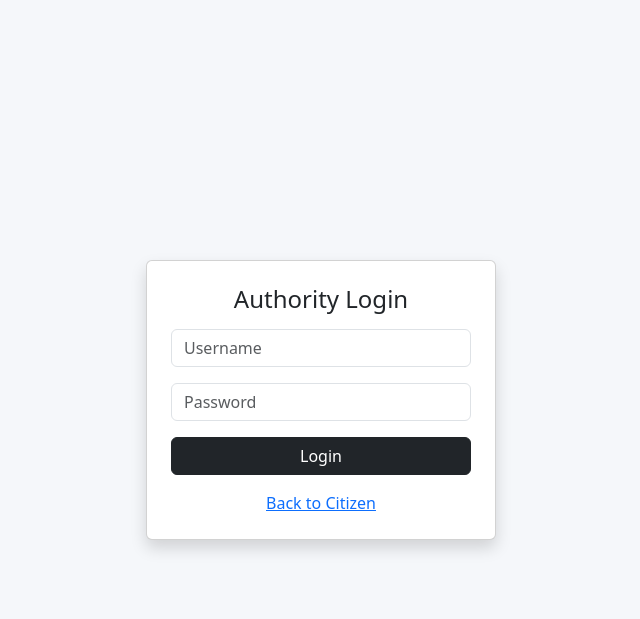
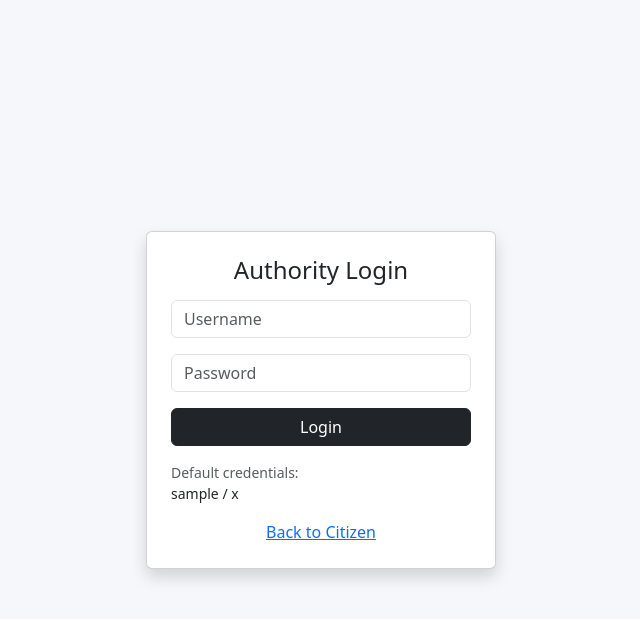
Before and after one commit to Arnavgoud/emergency_pro, a Flask app: template templates/login.html in a window 1280 px wide. Shown: the top 619 px of the page, without its empty margins (319-959 px from the left). Run offline with Flask 3, Linux system fonts and the light colour scheme; the template is opened without the code that fills it: most values are stand-ins (such as "Sample title", 1, 10 or a date in 2020); some libraries are stand-ins or nearby versions.

Commit message:
Update login.html

```diff
--- a/templates/login.html
+++ b/templates/login.html
@@ -2,6 +2,8 @@
 <html>
 <head>
     <title>Authority Login</title>
+    <meta charset="UTF-8">
+    <meta name="viewport" content="width=device-width, initial-scale=1">
     <link href="https://cdn.jsdelivr.net/npm/bootstrap@5.3.2/dist/css/bootstrap.min.css" rel="stylesheet">
 </head>
 <body style="background:#f5f7fa;">
@@ -10,11 +12,24 @@
     <div class="card shadow p-4" style="width:350px;">
         <h4 class="mb-3 text-center">Authority Login</h4>
 
+        {% if error %}
+        <div class="alert alert-danger py-2">{{ error }}</div>
+        {% endif %}
+
         <form method="POST">
             <input type="text" name="username" class="form-control mb-3" placeholder="Username" required>
             <input type="password" name="password" class="form-control mb-3" placeholder="Password" required>
             <button type="submit" class="btn btn-dark w-100">Login</button>
         </form>
+
+        {% if demo_credentials %}
+        <div class="mt-3">
+            <small class="text-muted d-block">Default credentials:</small>
+            {% for username, password in demo_credentials %}
+            <small class="d-block">{{ username }} / {{ password }}</small>
+            {% endfor %}
+        </div>
+        {% endif %}
 
         <div class="mt-3 text-center">
             <a href="/">Back to Citizen</a>
```
